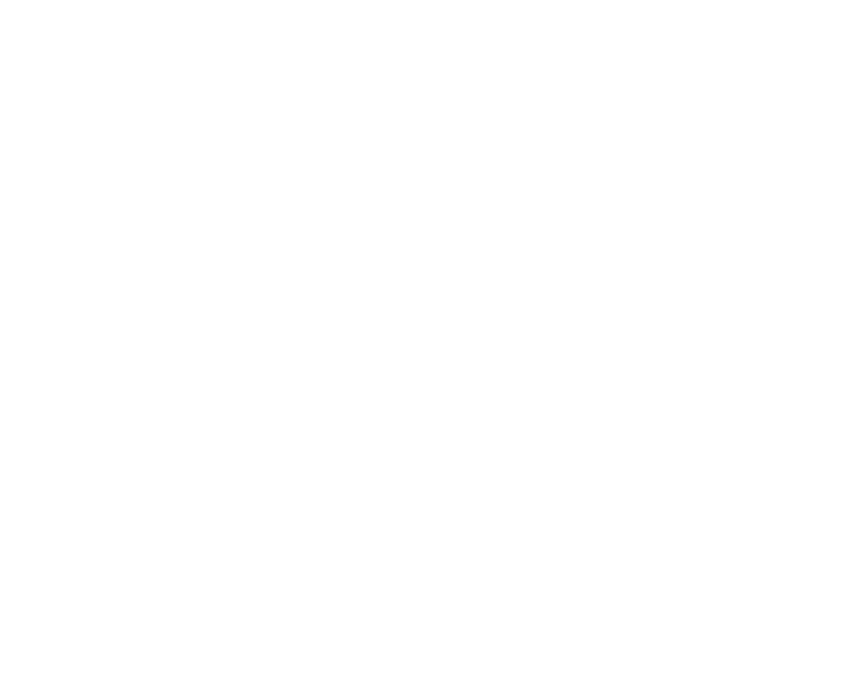
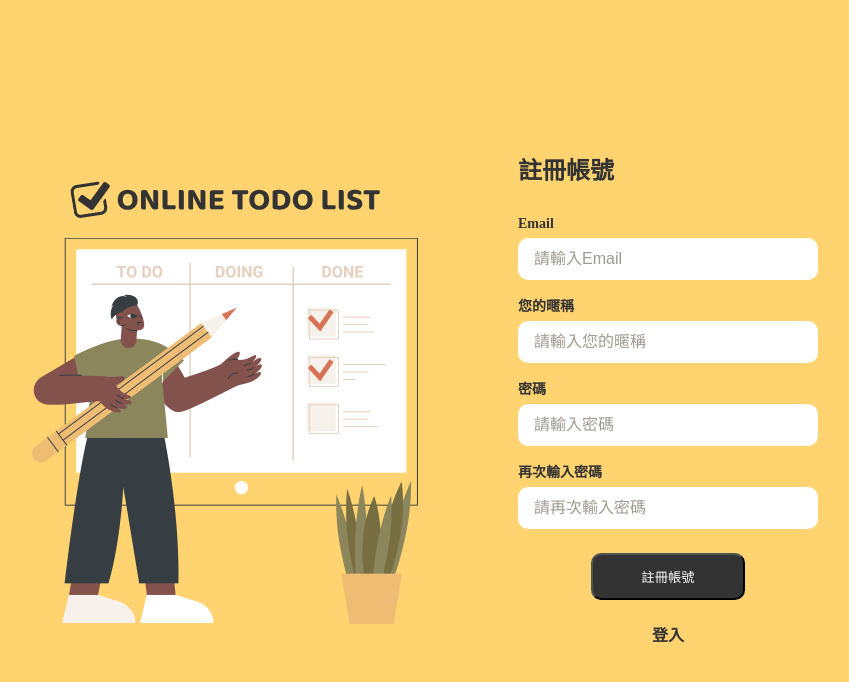
Before and after one commit to rayatn1011/react-todo-list, a React (Vite) app: page /sign-up in a window 1280 px wide. Shown: the top 682 px of the page, without its empty margins (215-1064 px from the left). Built offline with nearby package versions, Linux system fonts and the light colour scheme; no server answers.

Commit message:
feat: add sign-up page

```diff
--- a/src/app.jsx
+++ b/src/app.jsx
@@ -1,5 +1,16 @@
+import { RouterProvider } from 'react-router-dom';
+import { useInitFetcher } from '@/fetcher';
+import { router } from '@/router';
+import { GlobalProvider } from '@/ui-lib';
+
 function App() {
-  return <></>;
+  useInitFetcher();
+
+  return (
+    <GlobalProvider>
+      <RouterProvider router={router} />
+    </GlobalProvider>
+  );
 }
 
 export default App;
--- a/src/assets/css/base.scss
+++ b/src/assets/css/base.scss
@@ -1,3 +1,20 @@
+* {
+  box-sizing: border-box;
+}
+
 body {
-    box-sizing: border-box;
+  line-height: 1.5;
+  color: #333;
 }
+
+a {
+  display: inline-block;
+  text-decoration: none;
+  &:visited {
+    color: unset;
+  }
+}
+
+button {
+  cursor: pointer;
+}
--- /dev/null
+++ b/src/pages/sign-up/index.js
@@ -0,0 +1 @@
+export * from './sign-up';
--- /dev/null
+++ b/src/pages/sign-up/sign-up.jsx
@@ -0,0 +1,90 @@
+import { useState } from 'react';
+import { Input, Button } from '@/ui-lib';
+import { useSignUp } from '@/apis';
+import './style.scss';
+import { Link } from 'react-router-dom';
+
+export const SignUp = () => {
+  const [formData, setFormData] = useState({
+    email: '',
+    nickname: '',
+    password: '',
+    rePassword: '',
+  });
+
+  const { onFetch: onSignUp } = useSignUp();
+
+  const handleInputChange = (e) => {
+    const { name, value } = e.target;
+    setFormData((prev) => ({
+      ...prev,
+      [name]: value,
+    }));
+  };
+
+  const handleSubmit = (e) => {
+    e.preventDefault();
+    const submitData = { ...formData };
+    delete submitData.rePassword;
+
+    onSignUp({
+      data: {
+        user: {
+          ...submitData,
+        },
+      },
+    });
+  };
+  return (
+    <article className="sign-up">
+      <div className="sign-up__banner">
+        <img className="sign-up__banner-logo" src="/images/logo-lg.svg" />
+        <img className="sign-up__banner-img" src="/images/todo-list.png" />
+      </div>
+      <div className="sign-up__form">
+        <h1 className="sign-up__form-title">註冊帳號</h1>
+        <form className="sign-up__form-container" onSubmit={handleSubmit}>
+          <Input
+            label="Email"
+            name="email"
+            type="email"
+            required
+            value={formData.email}
+            onChange={handleInputChange}
+          />
+          <Input
+            label="您的暱稱"
+            name="nickname"
+            minlength={1}
+            required
+            value={formData.nickname}
+            onChange={handleInputChange}
+          />
+          <Input
+            label="密碼"
+            name="password"
+            type="new-password"
+            minlength={6}
+            required
+            value={formData.password}
+            onChange={handleInputChange}
+          />
+          <Input
+            label="再次輸入密碼"
+            name="rePassword"
+            type="new-password"
+            placeholder="請再次輸入密碼"
+            minlength={6}
+            required
+            value={formData.rePassword}
+            onChange={handleInputChange}
+          />
+          <div className="sign-up__form-footer">
+            <Button className="">註冊帳號</Button>
+            <Link className="sign-up__link">登入</Link>
+          </div>
+        </form>
+      </div>
+    </article>
+  );
+};
--- /dev/null
+++ b/src/pages/sign-up/style.scss
@@ -0,0 +1,60 @@
+.sign-up {
+  width: 100dvw;
+  height: 100dvh;
+  display: flex;
+  justify-content: center;
+  align-items: center;
+  gap: 100px;
+  background-color: #ffd370;
+
+  &__banner {
+    display: flex;
+    flex-direction: column;
+    justify-content: center;
+    align-items: center;
+    gap: 16px;
+  }
+  &__banner-logo {
+    width: 312px;
+  }
+  &__banner-img {
+    width: 386px;
+  }
+
+  &__form {
+    display: flex;
+    flex-direction: column;
+    gap: 24px;
+    width: 300px;
+  }
+
+  &__form-title {
+    font-weight: 700;
+    font-size: 24px;
+  }
+
+  &__form-footer {
+    margin-top: 24px;
+    display: flex;
+    flex-direction: column;
+    align-items: center;
+    justify-content: center;
+    gap: 24px;
+  }
+
+  &__link {
+    padding: 0 16px;
+    color: #333;
+    font-size: 16px;
+    font-weight: 700;
+    transition: 150ms;
+
+    &:hover {
+      color: #555;
+    }
+
+    &:active {
+      color: #333;
+    }
+  }
+}
--- /dev/null
+++ b/src/router/index.js
@@ -0,0 +1 @@
+export * from './router.jsx';
--- /dev/null
+++ b/src/router/router.jsx
@@ -0,0 +1,15 @@
+import { createBrowserRouter } from 'react-router-dom';
+
+export const router = createBrowserRouter([
+  {
+    path: '/',
+    element: <div>Hello world!</div>,
+  },
+  {
+    path: '/sign-up',
+    async lazy() {
+      const { SignUp } = await import('@/pages/sign-up');
+      return { Component: SignUp };
+    },
+  },
+]);
```
Also changed, not shown: public/images/logo-lg.svg (added), public/images/todo-list.png (added).
